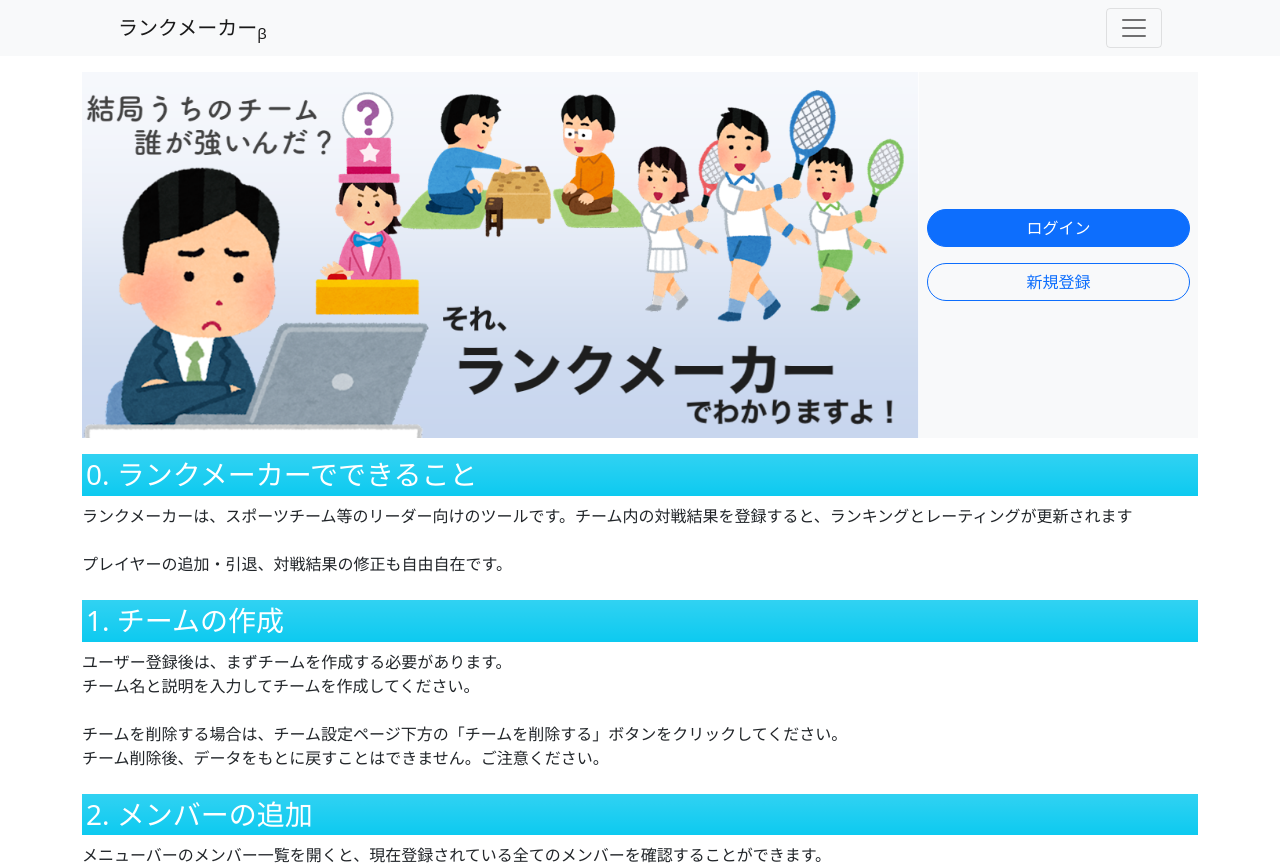
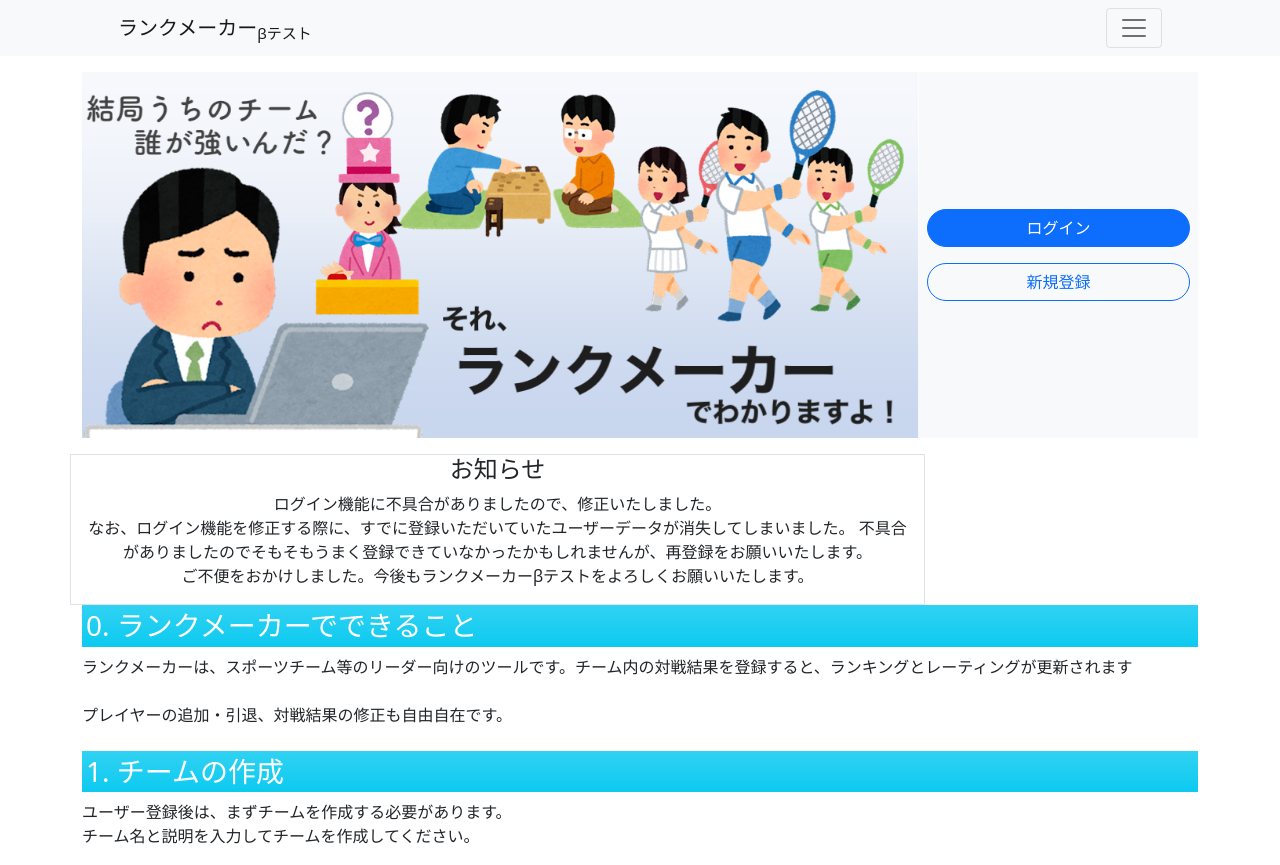
Before and after one commit to rufiyaaaa/rankmaker, a Django app: page / in a window 1280 px wide. Shown: the top 865 px of the page. Run offline with Django 3.2, Linux system fonts and the light colour scheme; parts of the project's set-up code (start-up, migrations or seed data) failed here and were passed over; some libraries are stand-ins or nearby versions.

Commit message:
ログイン機能の変更（メールアドレスの確認を不要とした）

```diff
--- a/accounts/templates/account/signup.html
+++ b/accounts/templates/account/signup.html
@@ -31,8 +31,7 @@
                         </p>
                     </div>
                 </div>
-                <div class="text-danger">現在ログイン機能の調整中です</div>
-                <div class="btn btn-primary" type="submit">注意事項に同意して登録</div>
+                <button class="btn btn-primary" type="submit">注意事項に同意して登録</button>
             </form>
         </div>
         <div class="col-xl-3 col-md-2"></div>
--- a/entrance/templates/entrance/index.html
+++ b/entrance/templates/entrance/index.html
@@ -19,6 +19,18 @@
                 <a href="{% url 'account_signup' %}" class="btn btn-outline-primary rounded-pill w-100 my-2">新規登録</a>
             </div>
         </div>
+    </div>
+</div>
+
+<div class="row">
+    <div class="col-sm-9 border text-center">
+        <h4 class="text-red">お知らせ</h4>
+        <p class="text-dark">
+            ログイン機能に不具合がありましたので、修正いたしました。<br>
+            なお、ログイン機能を修正する際に、すでに登録いただいていたユーザーデータが消失してしまいました。
+            不具合がありましたのでそもそもうまく登録できていなかったかもしれませんが、再登録をお願いいたします。<br>
+            ご不便をおかけしました。今後もランクメーカーβテストをよろしくお願いいたします。
+        </p>
     </div>
 </div>
 
--- a/multi/templates/multi/base.html
+++ b/multi/templates/multi/base.html
@@ -40,7 +40,7 @@
     <!-- Navigation-->
     <nav class="navbar navbar-light bg-light sticky-top">
         <div class="container px-5">
-            <a class="navbar-brand" href="{% block toplink %}{% endblock %}">ランクメーカー<sub>β</sub></a>
+            <a class="navbar-brand" href="{% block toplink %}{% endblock %}">ランクメーカー<sub>βテスト</sub></a>
             <button class="navbar-toggler" type="button" data-toggle="collapse" data-target="#navbarResponsive"
                     aria-controls="navbarResponsive" aria-expanded="false" aria-label="Toggle navigation">
                 <span class="navbar-toggler-icon"></span>
--- a/rankmaker/settings_common.py
+++ b/rankmaker/settings_common.py
@@ -160,8 +160,9 @@ AUTHENTICATION_BACKENDS = (
 ACCOUNT_AUTHENTICATION_METHOD = 'email'
 ACCOUNT_USERNAME_REQUIRED = False
 
-# サインアップにメールアドレス確認をはさむよう設定
-ACCOUNT_EMAIL_VERIFICATION = 'mandatory'
+# サインアップにメールアドレス確認をはさむよう設定→mandatory
+# 確認URLがローカルのものになってしまうので、一旦取りやめ→none
+ACCOUNT_EMAIL_VERIFICATION = 'none'
 ACCOUNT_EMAIL_REQUIRED = True
 
 # ログイン／ログアウト後の遷移先を設定
```
